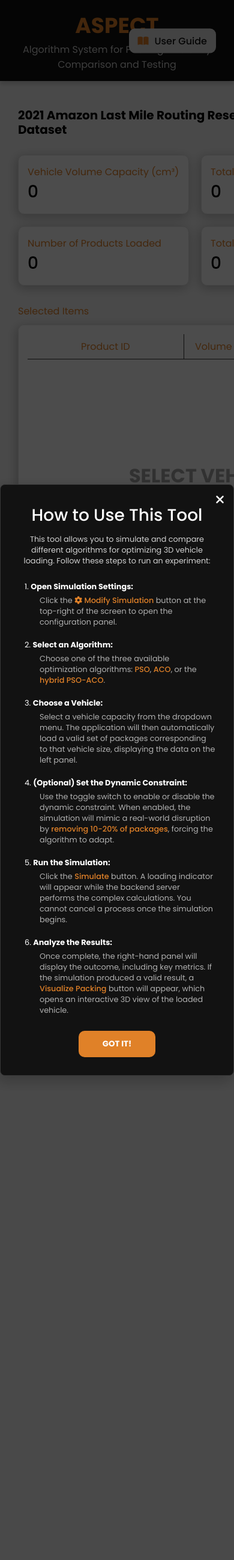
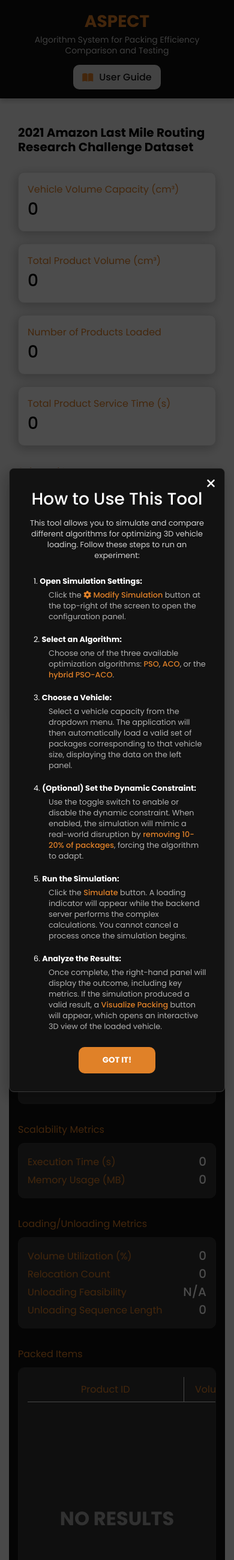
Before and after one commit to 7equinox/Hybrid-PSO-ACO-3D-Tool, a Flask app: page / in a window 390 px wide; the page is wider, and only the part inside the window is pictured. Shown: that part at 60% size. Run offline with Flask 3, Linux system fonts and the light colour scheme; lists and menus that the app fills with data are empty.

Commit message:
make web responsive

```diff
--- a/static/style.css
+++ b/static/style.css
@@ -76,13 +76,15 @@ h3 {
 .container {
     display: flex;
     margin: 30px auto;
-    max-width: 1300px;
-    width: fit-content;
+    max-width: 1350px;
+    width: 100%; /* Changed from fit-content for better responsiveness */
+    padding: 0 15px; /* Add some padding on the sides */
 }
 
 .left-section {
     flex: 1;
     padding: 15px 30px 0 30px;
+    min-width: 300px; /* Prevents sections from getting too squished */
 }
 
 .right-section {
@@ -92,6 +94,7 @@ h3 {
     flex: 1;
     padding: 30px;
     position: relative;
+    min-width: 300px; /* Prevents sections from getting too squished */
 }
 
 .dataset-title {
@@ -236,10 +239,11 @@ h3 {
 .table {
     margin-top: 10px;
     max-height: 725px;
-    max-width: 590px;
+    /* max-width is handled in media queries */
     min-height: 389px;
     overflow: auto;
     position: relative;
+    width: 100%; /* Ensure it fills its container */
 }
 
 .no-item {
@@ -250,6 +254,7 @@ h3 {
     position: absolute;
     text-align: center;
     width: 100%;
+    left: 0; /* Ensure it is centered properly */
 }
 
 .custom-table {
@@ -257,6 +262,7 @@ h3 {
     border-collapse: collapse;
     table-layout: fixed;
     width: 100%;
+    min-width: 970px; /* Force table to be wide to enable scrolling */
 }
 
 th {
@@ -295,6 +301,7 @@ td:not(:first-child) {
     top: 0;
     width: 100%;
     z-index: 1000;
+    padding: 15px; /* Add padding for small screens */
 }
 
 .modal-content {
@@ -307,6 +314,7 @@ td:not(:first-child) {
     position: relative;
     width: fit-content;
     animation: fadeIn 0.3s ease-out;
+    max-width: 100%; /* Prevent modal from exceeding screen width */
 }
 
 .modal-content i.fa-xmark {
@@ -468,6 +476,7 @@ select.currency-select option:hover {
     display: inline-block;
     width: 60px;
     height: 34px;
+    flex-shrink: 0; /* Prevents the switch from shrinking */
 }
 .switch input {
     opacity: 0;
@@ -522,6 +531,8 @@ input:checked + .slider:before {
     max-width: 1200px;
     text-align: left;
     font-size: 0.8rem;
+    overflow-y: auto; /* Allow scrolling on small screens */
+    max-height: 90vh; /* Prevent modal from being taller than screen */
 }
 .guides-content h2 {
     text-align: center;
@@ -583,3 +594,81 @@ input:checked + .slider:before {
 .table::-webkit-scrollbar-thumb { background-color: #555555; border-radius: 10px; }
 .table.gray-bg::-webkit-scrollbar-track { background-color: #252525; }
 .table.gray-bg::-webkit-scrollbar-thumb { background-color: #f5f5f5; }
+
+
+/* ==========================================================================
+   12. Responsive Media Queries
+   ========================================================================== */
+
+/* For tablets and smaller desktops */
+@media (max-width: 1280px) {
+    .container {
+        flex-direction: column;
+        align-items: center;
+        gap: 40px;
+    }
+    .left-section, .right-section {
+        width: 100%;
+        max-width: 700px; /* Give a max width for tablet view */
+        padding-left: 15px;
+        padding-right: 15px;
+    }
+}
+
+/* For mobile phones */
+@media (max-width: 768px) {
+    .main-header {
+        padding: 15px;
+    }
+    .main-header h1 {
+        font-size: 28px;
+    }
+    .main-header h2 {
+        font-size: 14px;
+        line-height: 1.3;
+        padding: 0 10px;
+    }
+    .guides-btn {
+        position: static; /* Unfix from the side */
+        transform: none;
+        margin: 15px auto 0 auto; /* Center it below titles */
+        width: fit-content;
+    }
+
+    .banners {
+        grid-template-columns: 1fr; /* Stack banners vertically */
+    }
+
+    .modal-options {
+        grid-template-columns: 1fr; /* Stack algorithm buttons */
+    }
+    .modal-options button {
+        width: 100%; /* Make buttons full-width */
+        font-size: 20px;
+    }
+
+    .simulation-btn {
+        flex-direction: column; /* Stack simulation buttons */
+    }
+    .simulation-btn button {
+        width: 100%;
+    }
+
+    .algorithm-header {
+        flex-direction: column;
+        gap: 15px;
+        align-items: flex-start;
+    }
+
+    select.currency-select {
+        font-size: 18px;
+    }
+
+    .left-section, .right-section {
+        max-width: none; /* Allow full width on mobile */
+    }
+
+    .toggle-switch-container .label {
+        font-size: 14px;
+    }
+}
```
